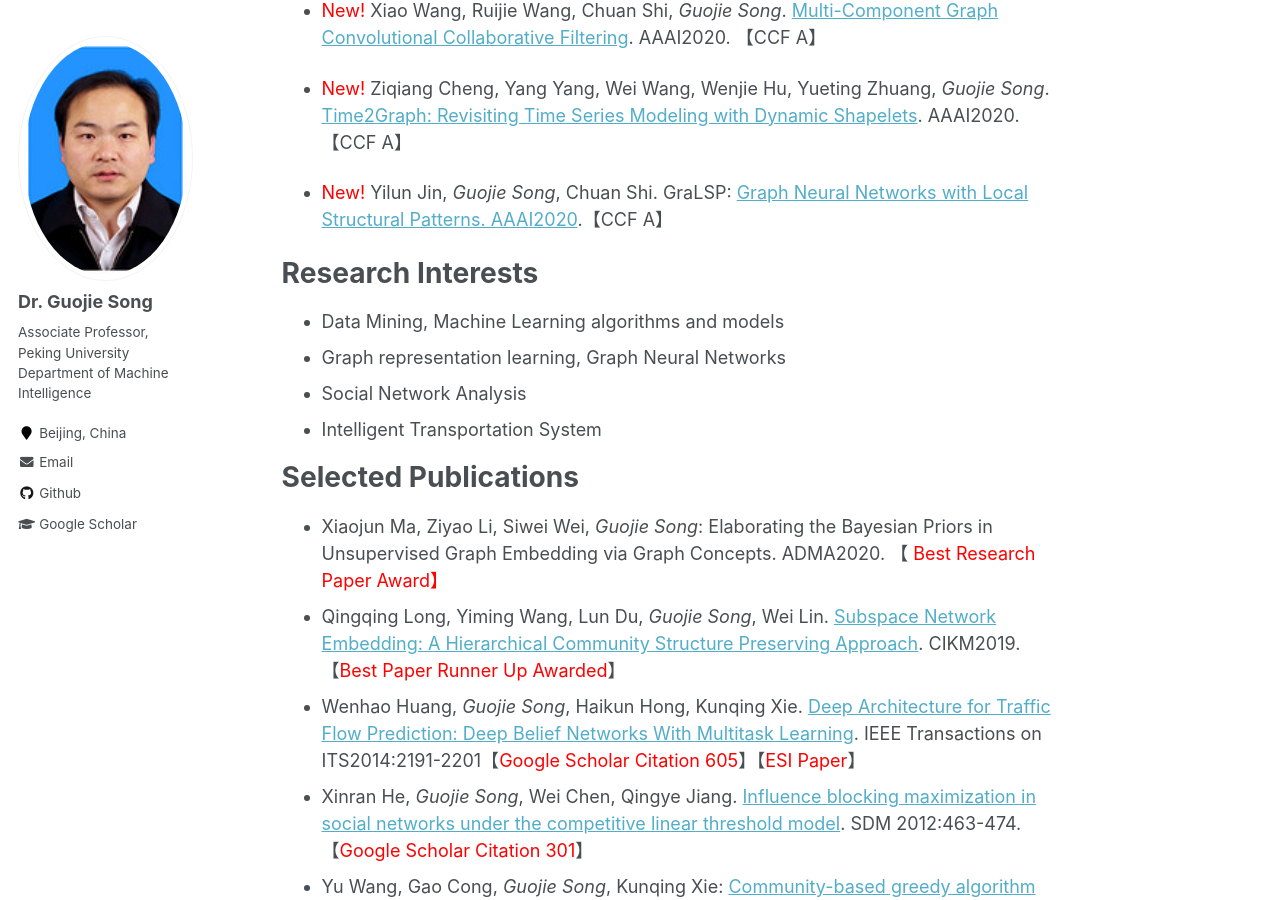
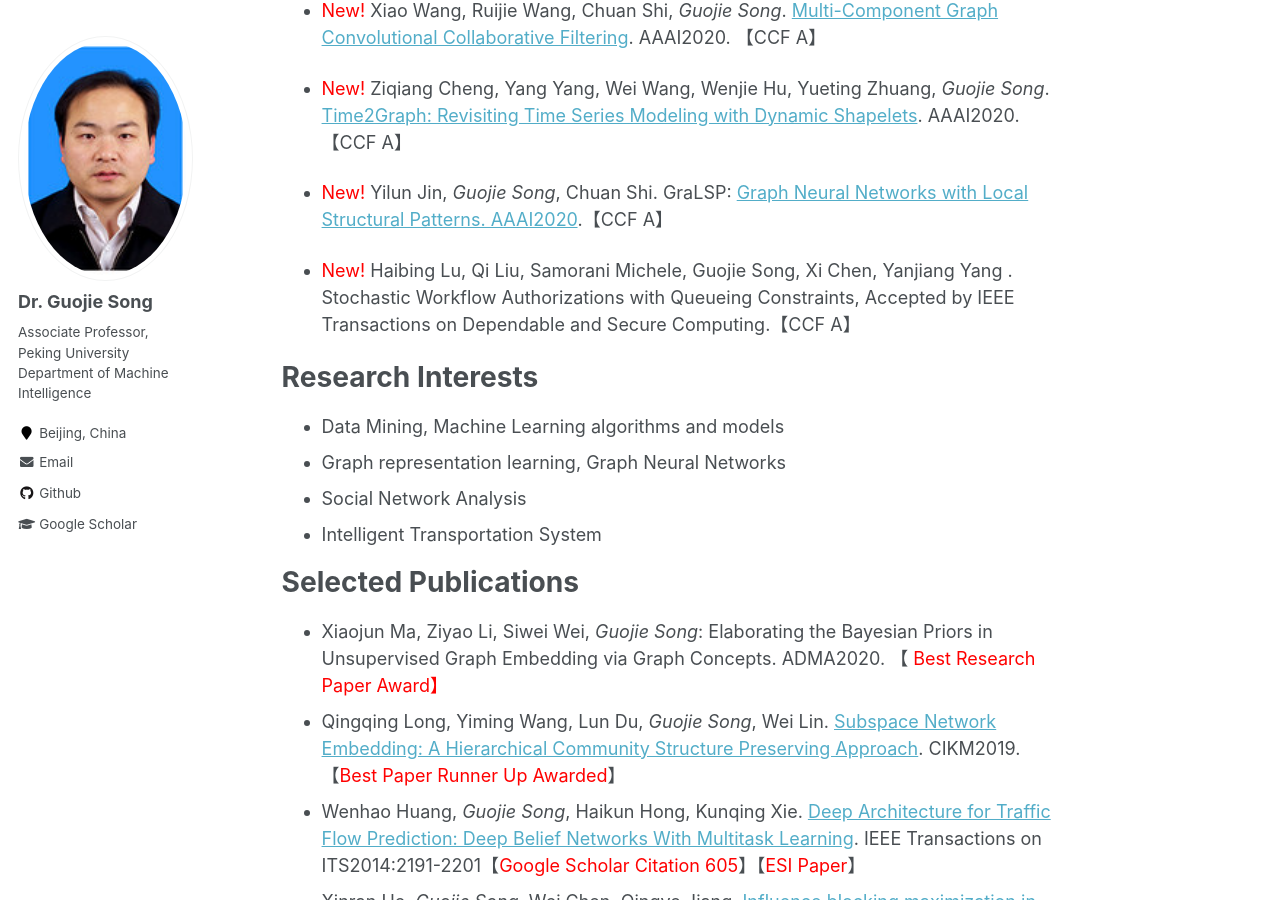
Before and after one commit to gjsong-pku/gjsong-pku.github.io, a Jekyll site: the page built from _pages/about.md, in a window 1280 px wide and 900 px high, scrolled down 1433 px. Built offline with Jekyll 4.4.1, drawn with Linux system fonts in a browser that asks for light colours.

Commit message:
Update about.md

```diff
--- a/_pages/about.md
+++ b/_pages/about.md
@@ -46,6 +46,8 @@ I am now recruiting interns who have strong mathematical abilities, coding skill
 
 - <span style="color:red">New!</span> Yilun Jin, *Guojie Song*, Chuan Shi. GraLSP: [Graph Neural Networks with Local Structural Patterns. AAAI2020](https://arxiv.org/abs/1911.07675).【CCF A】
 
+- <span style="color:red">New!</span>	Haibing Lu, Qi Liu, Samorani Michele, Guojie Song, Xi Chen, Yanjiang Yang . Stochastic Workflow Authorizations with Queueing Constraints, Accepted by IEEE Transactions on Dependable and Secure Computing.【CCF A】
+
 Research Interests
 ======
 - Data Mining,  Machine Learning algorithms and models
```
